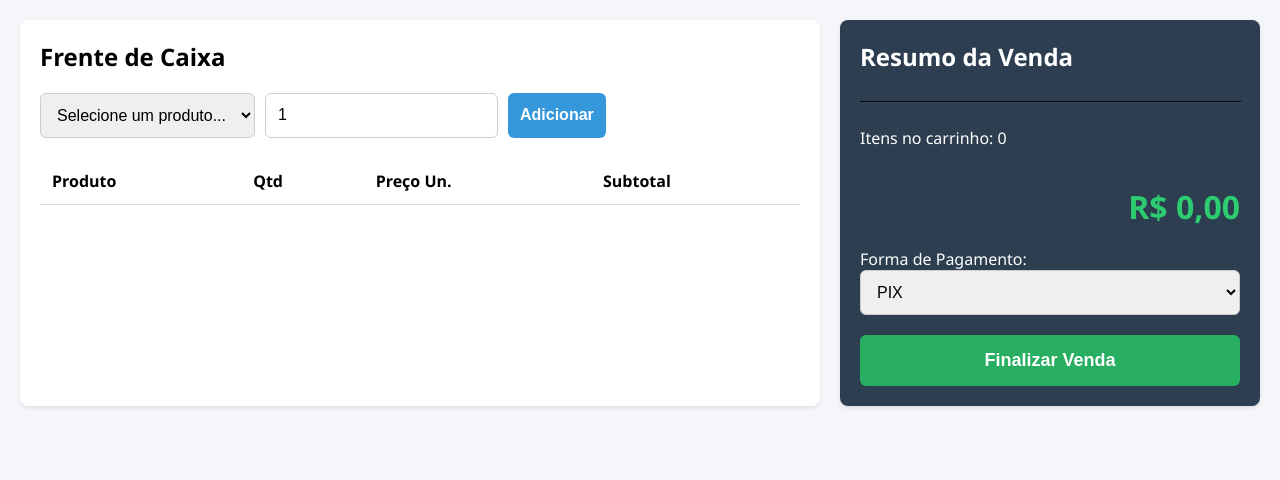
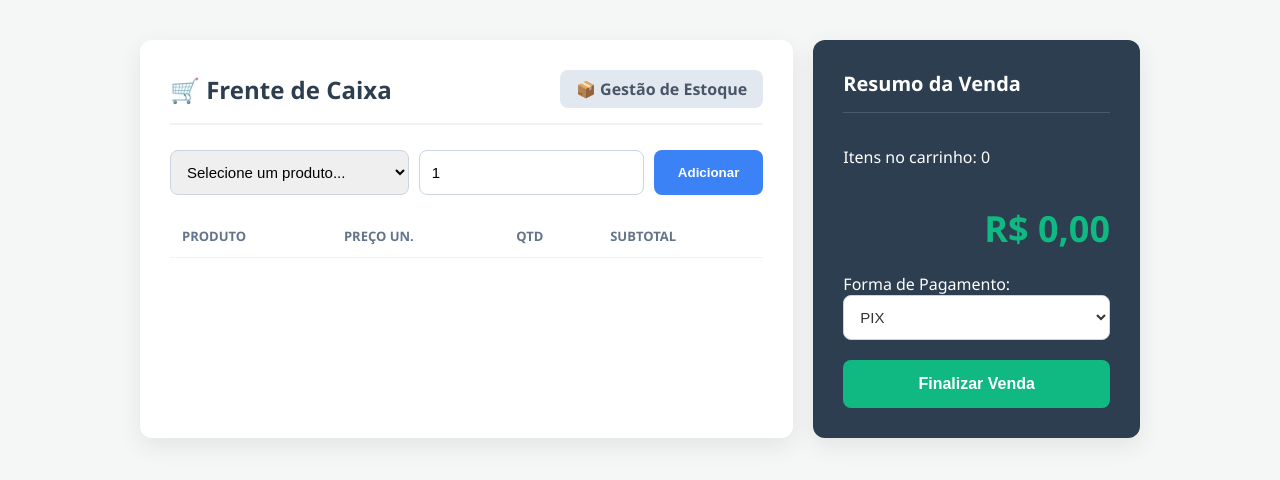
Before and after one commit to voidwrr/mercadinho, a website: page public/caixa.html in a window 1280 px wide. Drawn offline with Linux system fonts and the light colour scheme; no server answers.

Commit message:
feat: cria tela de gestao de estoque e moderniza caixa

```diff
--- a/public/caixa.html
+++ b/public/caixa.html
@@ -2,158 +2,132 @@
 <html lang="pt-BR">
 <head>
     <meta charset="UTF-8">
-    <meta name="viewport" content="width=device-width, initial-scale=1.0">
     <title>Caixa - Mercadinho</title>
-    <!-- Essa linha abaixo conecta HTML com o arquivo JavaScript -->
-    <script src="script.js" defer></script>
     <style>
-        /* Estilos básicos */
+        /* CSS Moderno seguindo o padrão do Estoque */
         body {
             font-family: 'Segoe UI', Tahoma, Geneva, Verdana, sans-serif;
-            background-color: #f4f6f9;
+            background-color: #f4f7f6;
             margin: 0;
-            padding: 20px;
-            display: flex;
+            padding: 40px 20px;
+            color: #333;
+        }
+        .container {
+            max-width: 1000px;
+            margin: auto;
+            display: grid;
+            grid-template-columns: 2fr 1fr;
             gap: 20px;
         }
-
-        /* Painel da Esquerda: Onde adiciona os produtos */
-        .painel-produtos {
-            flex: 2;
+        .painel {
             background: white;
-            padding: 20px;
-            border-radius: 8px;
-            box-shadow: 0 2px 4px rgba(0,0,0,0.1);
+            padding: 30px;
+            border-radius: 12px;
+            box-shadow: 0 8px 24px rgba(0,0,0,0.08);
         }
-
-        /* Painel da Direita: O Resumo da Compra (Cupom) */
-        .painel-resumo {
-            flex: 1;
+        .painel-escuro {
             background: #2c3e50;
             color: white;
-            padding: 20px;
-            border-radius: 8px;
-            box-shadow: 0 2px 4px rgba(0,0,0,0.1);
+            padding: 30px;
+            border-radius: 12px;
+            box-shadow: 0 8px 24px rgba(0,0,0,0.08);
             display: flex;
             flex-direction: column;
         }
+        .cabecalho {
+            display: flex; justify-content: space-between; align-items: center;
+            border-bottom: 2px solid #f0f2f5; padding-bottom: 15px; margin-bottom: 25px;
+        }
+        h1 { margin: 0; color: #2c3e50; font-size: 24px; }
+        h2 { margin-top: 0; border-bottom: 1px solid #475b6d; padding-bottom: 15px; font-size: 20px; }
 
-        h2 { margin-top: 0; }
+        .btn-navegacao {
+            text-decoration: none; background: #e2e8f0; color: #4a5568;
+            padding: 8px 16px; border-radius: 8px; font-weight: bold; transition: 0.2s;
+        }
+        .btn-navegacao:hover { background: #cbd5e1; }
 
-        .form-grupo {
-            display: flex;
-            gap: 10px;
-            margin-bottom: 20px;
+        /* Controles do Caixa */
+        .controles { display: flex; gap: 10px; margin-bottom: 20px; }
+        select, input {
+            padding: 12px; border: 1px solid #cbd5e1;
+            border-radius: 8px; font-size: 15px; outline: none; transition: 0.2s;
         }
+        select { flex: 2; }
+        input[type="number"] { flex: 1; }
+        select:focus, input:focus { border-color: #3b82f6; box-shadow: 0 0 0 3px rgba(59, 130, 246, 0.1); }
 
-        input, select, button {
-            padding: 12px;
-            border-radius: 6px;
-            border: 1px solid #ccc;
-            font-size: 16px;
-        }
+        button { border: none; border-radius: 8px; font-weight: bold; cursor: pointer; transition: 0.2s; padding: 12px 24px; }
+        .btn-azul { background: #3b82f6; color: white; }
+        .btn-azul:hover { background: #2563eb; }
+        .btn-verde { background: #10b981; color: white; width: 100%; font-size: 16px; padding: 15px; margin-top: auto; }
+        .btn-verde:hover { background: #059669; }
 
-        input { flex: 1; }
+        /* Tabela */
+        table { width: 100%; border-collapse: collapse; margin-top: 10px; }
+        th, td { padding: 12px; text-align: left; border-bottom: 1px solid #f0f2f5; }
+        th { color: #64748b; font-size: 13px; text-transform: uppercase; }
 
-        button.btn-add {
-            background-color: #3498db;
-            color: white;
-            border: none;
-            cursor: pointer;
-            font-weight: bold;
-        }
-
-        button.btn-add:hover { background-color: #2980b9; }
-
-        button.btn-finalizar {
-            background-color: #27ae60;
-            color: white;
-            border: none;
-            cursor: pointer;
-            font-size: 18px;
-            font-weight: bold;
-            padding: 15px;
-            margin-top: auto; /* Empurra o botão pro final do painel */
-        }
-
-        button.btn-finalizar:hover { background-color: #219150; }
-
-        /* Tabela do carrinho */
-        table {
-            width: 100%;
-            border-collapse: collapse;
-            background: white;
-        }
-
-        th, td {
-            text-align: left;
-            padding: 12px;
-            border-bottom: 1px solid #ddd;
-        }
-
-        .total-destaque {
-            font-size: 32px;
-            font-weight: bold;
-            text-align: right;
-            margin: 20px 0;
-            color: #2ecc71;
-        }
+        /* Resumo Lateral */
+        .total-destaque { font-size: 36px; color: #10b981; font-weight: bold; text-align: right; margin: 20px 0; }
+        .forma-pagamento { width: 100%; margin-bottom: 20px; background: white; color: #333; }
     </style>
 </head>
 <body>
+    <div class="container">
+        <!-- Lado Esquerdo: Frente de Caixa -->
+        <div class="painel">
+            <div class="cabecalho">
+                <h1>🛒 Frente de Caixa</h1>
+                <a href="/estoque.html" class="btn-navegacao">📦 Gestão de Estoque</a>
+            </div>
 
-    <!-- PAINEL DE INSERÇÃO DE PRODUTOS -->
-    <div class="painel-produtos">
-        <h2>Frente de Caixa</h2>
-
-        <div class="form-grupo">
-            <!-- esse select será preenchido pelo banco de dados -->
-            <select id="produtoSelecionado">
+            <div class="controles">
+                <select id="produtoSelect">
                     <option value="">Selecione um produto...</option>
-                <option value="1" data-preco="5.00">Leite Integral - R$ 5,00</option>
-                <option value="2" data-preco="3.50">Detergente - R$ 3,50</option>
-                <option value="3" data-preco="12.00">Café 500g - R$ 12,00</option>
+                    <!-- Produtos via JS -->
                 </select>
-
-            <input type="number" id="quantidade" placeholder="Qtd" value="1" min="1" style="flex: 0.3;">
-            <button class="btn-add" onclick="adicionarAoCarrinho()">Adicionar</button>
+                <input type="number" id="quantidade" value="1" min="1">
+                <button class="btn-azul" onclick="adicionarAoCarrinho()">Adicionar</button>
             </div>
 
             <table>
                 <thead>
                     <tr>
                         <th>Produto</th>
+                        <th>Preço Un.</th>
                         <th>Qtd</th>
-                    <th>Preço Un.</th>
                         <th>Subtotal</th>
                     </tr>
                 </thead>
-            <tbody id="lista-carrinho">
-                <!-- Os itens vão aparecer aqui via JavaScript -->
+                <tbody id="listaCarrinho">
+                    <!-- Itens adicionados aparecem aqui -->
                 </tbody>
             </table>
         </div>
 
-    <!-- PAINEL DE RESUMO E PAGAMENTO -->
-    <div class="painel-resumo">
+        <!-- Lado Direito: Resumo da Venda -->
+        <div class="painel-escuro">
             <h2>Resumo da Venda</h2>
-        <hr style="border-color: #34495e; width: 100%;">
-
-        <p>Itens no carrinho: <span id="qtd-itens">0</span></p>
+            <p>Itens no carrinho: <span id="qtdItens">0</span></p>
 
             <div class="total-destaque">
-            R$ <span id="valor-total">0,00</span>
+                R$ <span id="valorTotal">0,00</span>
             </div>
 
-        <label for="formaPagamento">Forma de Pagamento:</label>
-        <select id="formaPagamento" style="margin-bottom: 20px; color: black;">
+            <label>Forma de Pagamento:</label>
+            <select id="formaPagamento" class="forma-pagamento">
                 <option value="PIX">PIX</option>
                 <option value="DINHEIRO">Dinheiro</option>
-            <option value="CARTAO">Cartão</option>
+                <option value="CARTAO_CREDITO">Cartão de Crédito</option>
+                <option value="CARTAO_DEBITO">Cartão de Débito</option>
             </select>
 
-        <button class="btn-finalizar" onclick="finalizarVenda()">Finalizar Venda</button>
+            <button class="btn-verde" onclick="finalizarVenda()">Finalizar Venda</button>
+        </div>
     </div>
 
+    <!-- Puxamos o seu script.js original para manter a lógica funcionando -->
+    <script src="script.js"></script>
 </body>
 </html>
```
Also changed, not shown: public/estoque.html (added, +130 -0 lines), server.js (+17 -1 lines), 1 other file. Lines whose indentation alone changed are shown as unchanged.
